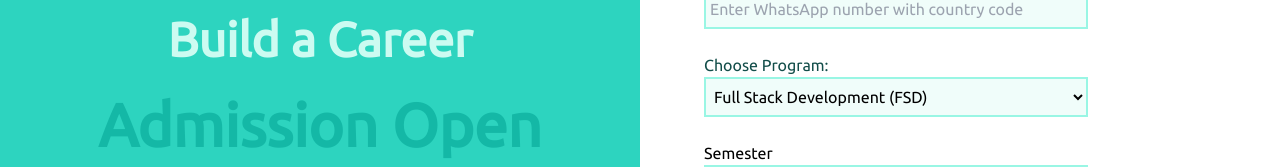
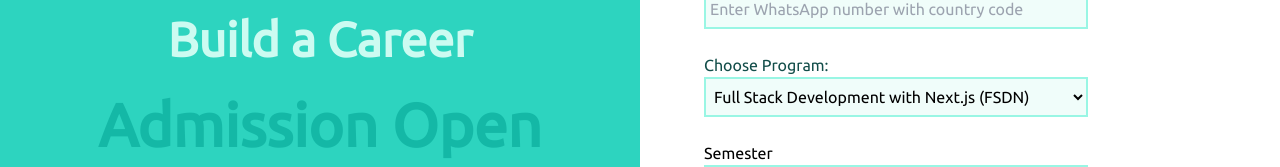
Before and after one commit to mvut/mvut, a Next.js app: page /pages/apply in a window 1280 px wide. Shown: the part 411-578 px from the top of the page. Built offline with nearby package versions, Linux system fonts and the light colour scheme.

Commit message:
Courses Updates v1.1

```diff
--- a/app/pages/apply/page.tsx
+++ b/app/pages/apply/page.tsx
@@ -5,14 +5,14 @@ import {useRouter} from "next/navigation";
 export default function ApplicationForm(){
     const router = useRouter();
     const programs =[
-        {id:1, program:"Full Stack Development (FSD)", open:true},
-        {id:2, program:"Artificial Intelligence (AI)", open:true},
+        {id:1, program:"Full Stack Development with Next.js (FSDN)", open:true, duration:''},
+        {id:2, program:"Artificial Intelligence (AI)", open:false},
         {id:3, program:"Web Designing and Graphics (WD&G)", open:false},
         {id:4, program:"Data Science (DS)", open:false},
         {id:5, program:"Research and Development (R&D)", open:false},
         {id:6, program:"Interpersonal Skills (IPS)", open:false},
         {id:7, program:"Core Web Technologies (CWT)", open:false},
-        {id:8, program:"Python Programming for AI (PyAI)", open:true},
+        {id:8, program:"Python Programming for AI (PyAI)", open:false},
         {id:9, program:"PHP Web Programming Course (PWPC)", open:false},
         {id:10, program:"JavaScript Programming Course (JSC)", open:false},
         {id:11, program:"Web Development Techniques (WDT)", open:false},
@@ -20,7 +20,7 @@ export default function ApplicationForm(){
         {id:13, program:"UX/UI Development", open:false},
         {id:14, program:"AI and Machine Learning", open:false},
         {id:15, program:"Generative AI (GenAI)", open:false},
-        {id:16, program:"Blockchain Technology", open:true},
+        {id:16, program:"Full Stack Blockchain Applications (FSBA)", open:true},
         {id:17, program:"Office Management (OMC)", open:false},
         {id:18, program:"Leadership and Management Dynamics", open:false},
         {id:19, program:"Primary School Certificate (PSC)", open:false},
```
